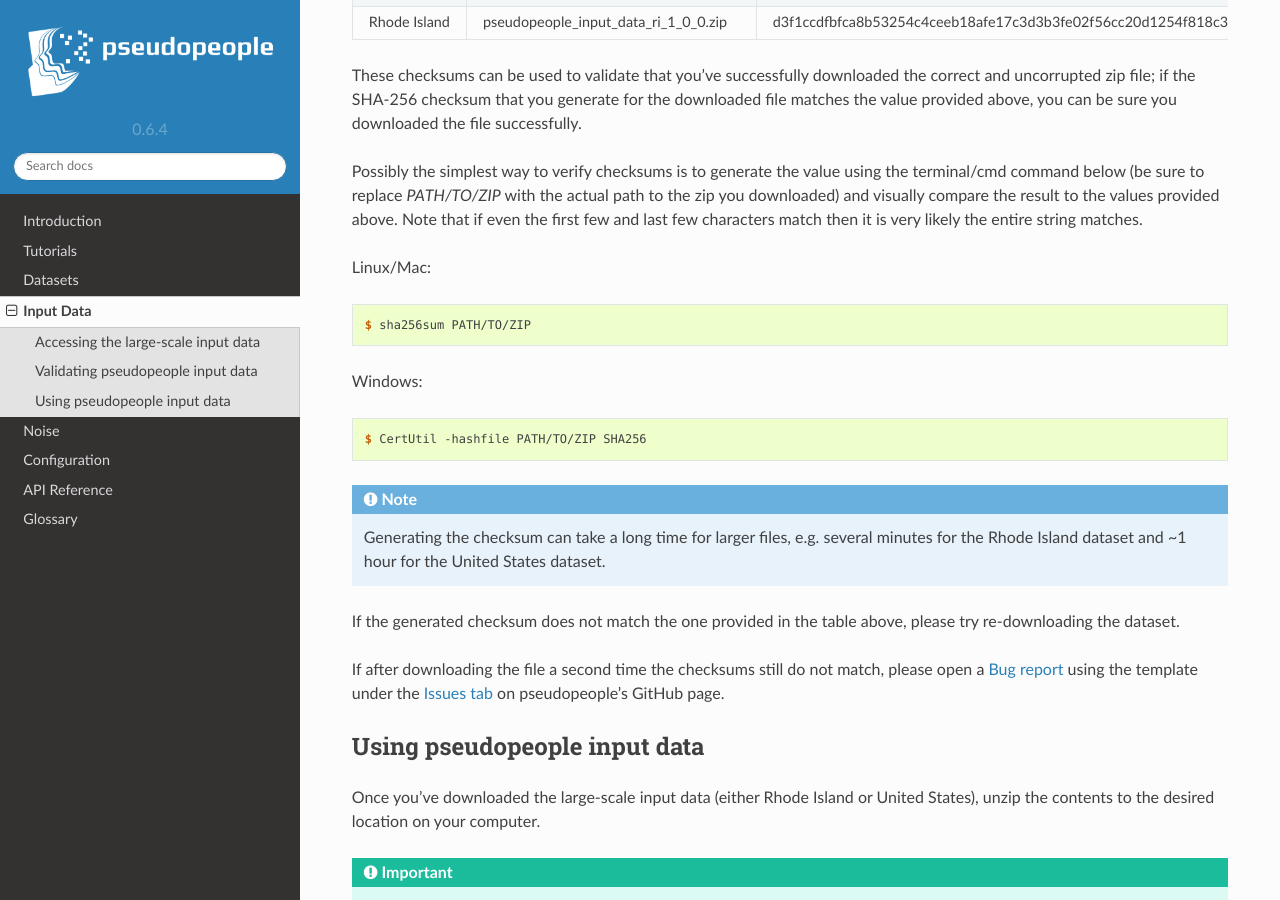
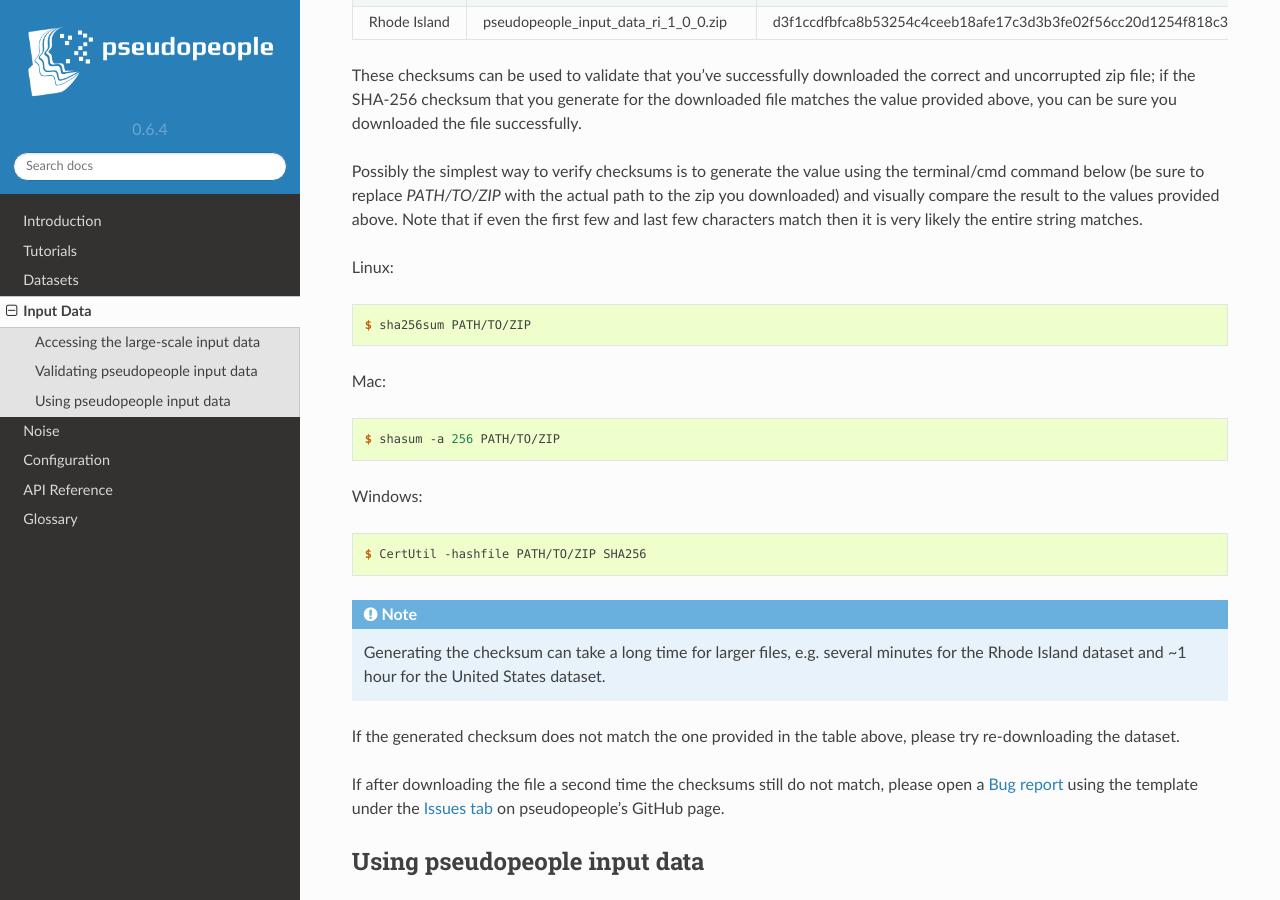
Before and after one commit to ihmeuw/pseudopeople, a Sphinx documentation site: the page built from docs/source/input_data/index.rst, in a window 1280 px wide and 900 px high, scrolled down 878 px. Built offline with Sphinx 7.4.7 and the Read the Docs theme 2.0.0, drawn with Linux system fonts in a browser that asks for light colours.

Commit message:
add Mac option

```diff
--- a/docs/source/input_data/index.rst
+++ b/docs/source/input_data/index.rst
@@ -61,11 +61,17 @@ to the zip you downloaded) and visually compare the result to the
 values provided above. Note that if even the first few and last few characters
 match then it is very likely the entire string matches.
 
-Linux/Mac:
+Linux:
 
 .. code-block:: console
 
   $ sha256sum PATH/TO/ZIP
+
+Mac:
+
+.. code-block:: console
+
+  $ shasum -a 256 PATH/TO/ZIP
 
 Windows:
 
```
